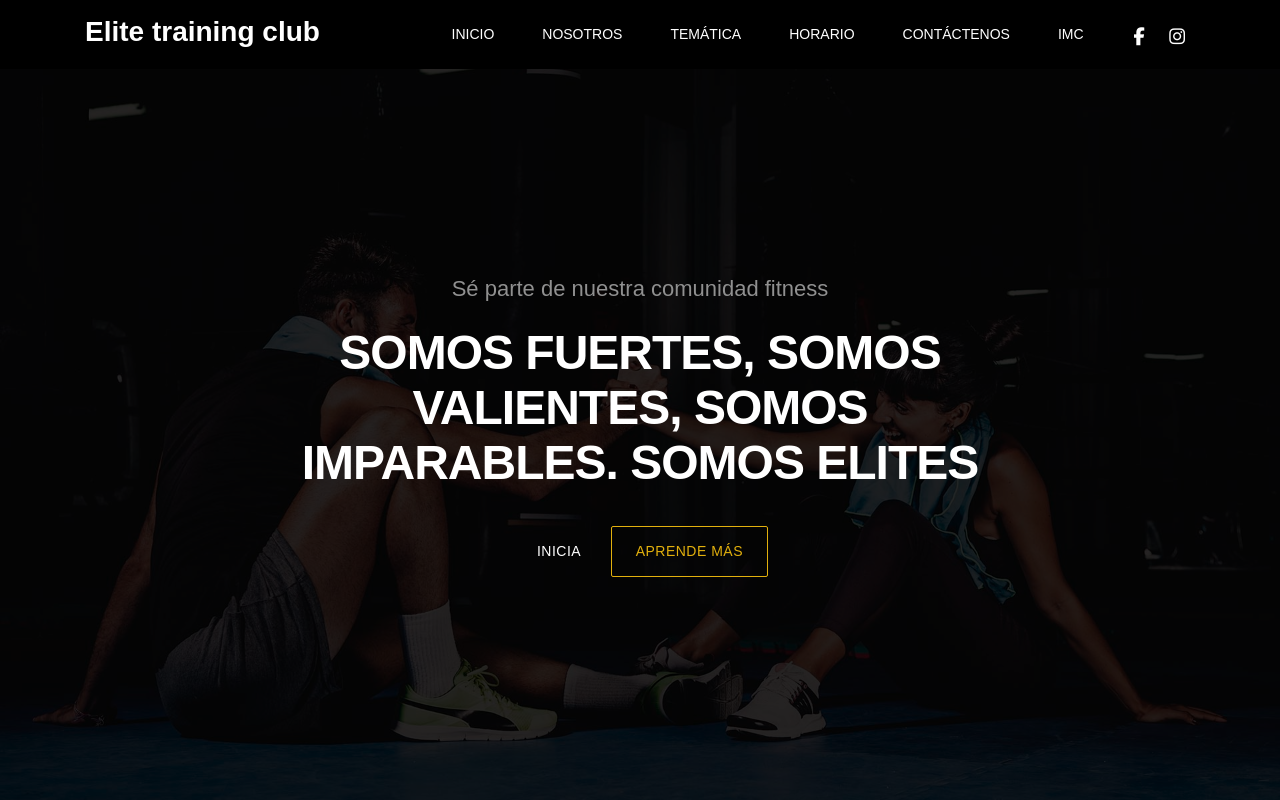
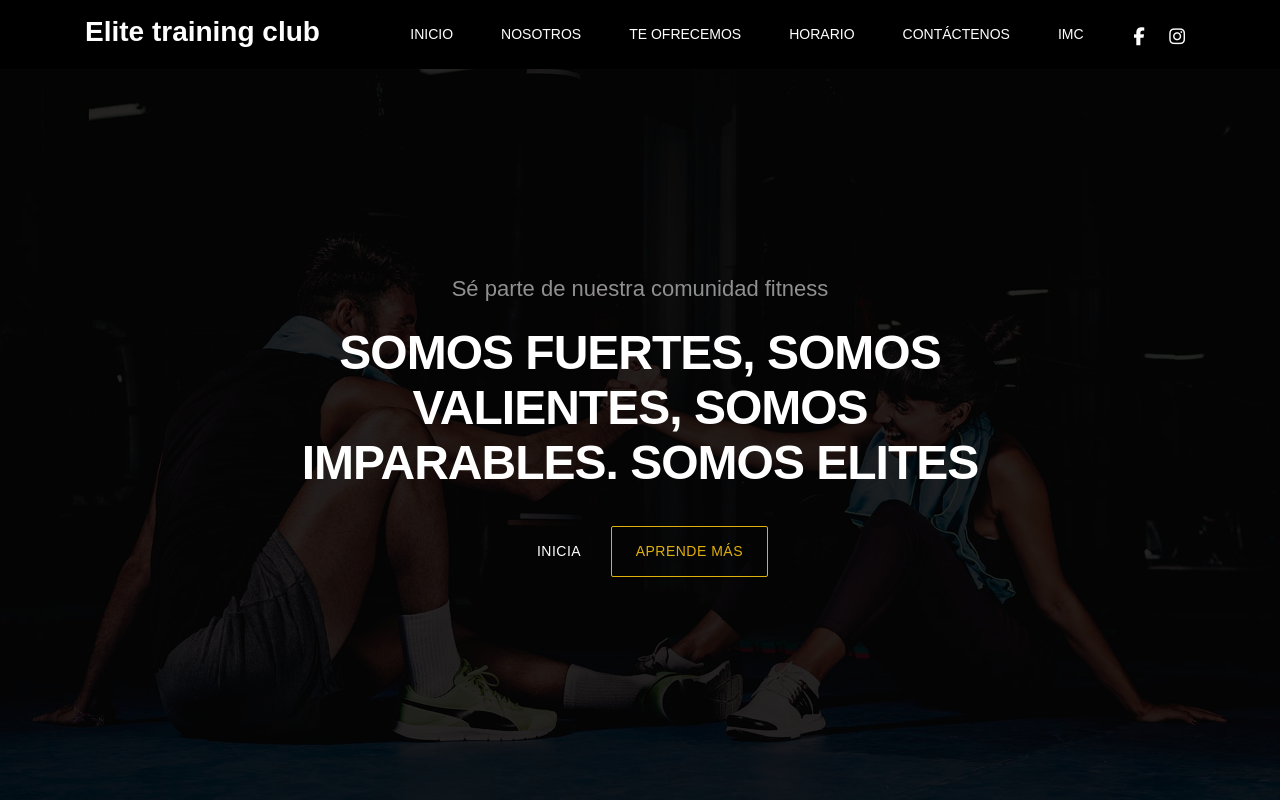
Before and after one commit to juanpBB/paginagym, a website: page src/index.html in a window 1280 px wide. Shown: the top 800 px of the page. Drawn offline with nearby package versions, Linux system fonts and the light colour scheme.

Commit message:
ultimitos

```diff
--- a/src/index.html
+++ b/src/index.html
@@ -33,15 +33,15 @@
         <div class="collapse navbar-collapse" id="navbarNav">
             <ul class="navbar-nav ml-lg-auto">
                 <li class="nav-item">
-                    <a href="#home" class="nav-link smoothScroll">inicio</a>
+                    <a href="#home" class="nav-link smoothScroll">Inicio</a>
                 </li>
 
                 <li class="nav-item">
-                    <a href="#about" class="nav-link smoothScroll">nosotros</a>
+                    <a href="#about" class="nav-link smoothScroll">Nosotros</a>
                 </li>
 
                 <li class="nav-item">
-                    <a href="#class" class="nav-link smoothScroll">Temática</a>
+                    <a href="#class" class="nav-link smoothScroll">Te Ofrecemos</a>
                 </li>
 
                 <li class="nav-item">
```
